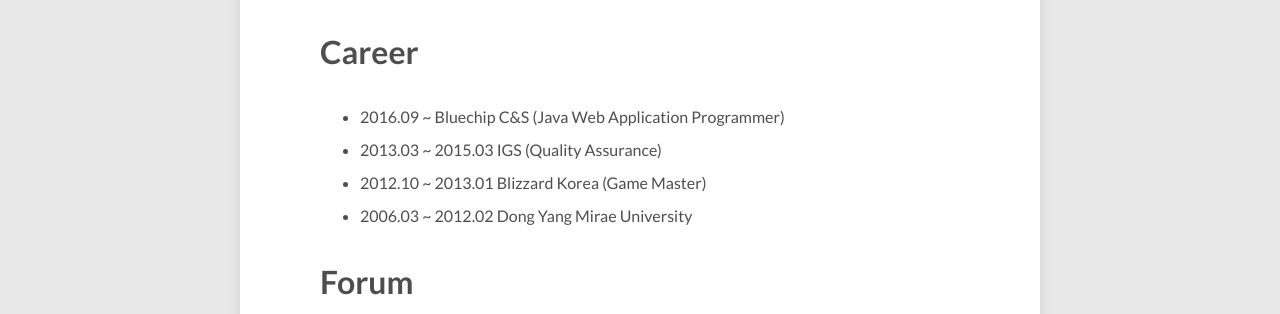
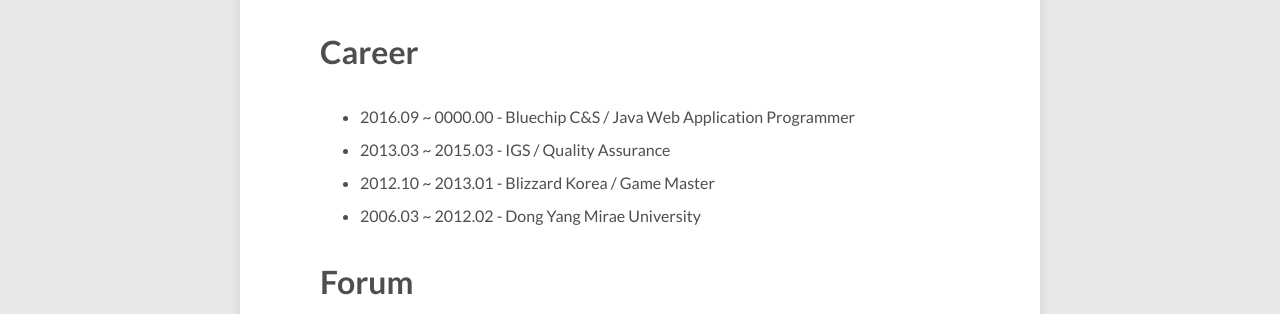
Before and after one commit to krpsh/regenea8.github.io, a Jekyll site: the page built from about.md, in a window 1280 px wide and 900 px high, scrolled down 346 px. Shown: the part 153-467 px from the top of the window. Built offline with Jekyll 4.4.1, drawn with Linux system fonts in a browser that asks for light colours; nearby versions of some CDN libraries; comment, search, counter and statistics services are not loaded.

Commit message:
Initialize blog

```diff
--- a/about.md
+++ b/about.md
@@ -8,10 +8,10 @@
 
 # Career
 
-* 2016.09 ~         Bluechip C&S (Java Web Application Programmer)
-* 2013.03 ~ 2015.03 IGS (Quality Assurance)
-* 2012.10 ~ 2013.01 Blizzard Korea (Game Master)
-* 2006.03 ~ 2012.02 Dong Yang Mirae University
+* 2016.09 ~ 0000.00 - Bluechip C&S / Java Web Application Programmer
+* 2013.03 ~ 2015.03 - IGS / Quality Assurance
+* 2012.10 ~ 2013.01 - Blizzard Korea / Game Master
+* 2006.03 ~ 2012.02 - Dong Yang Mirae University
 
 # Forum
 
```
